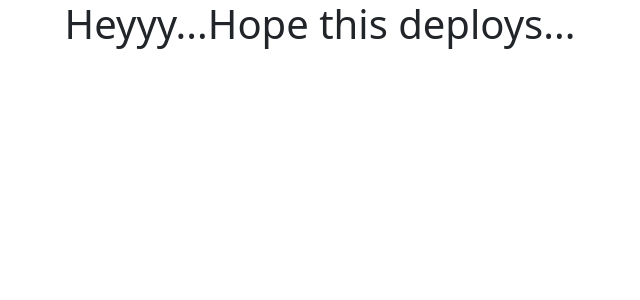
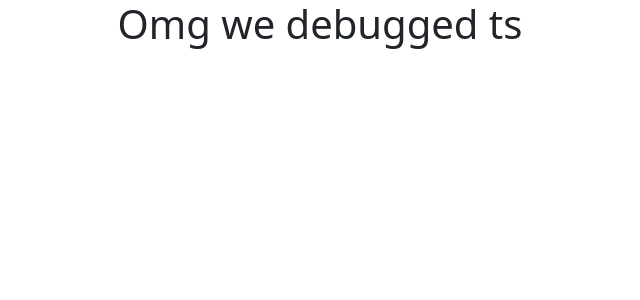
Before and after one commit to Ona0nline/react-weather-final, a React (Create React App) app: page / in a window 1280 px wide. Shown: the top 300 px of the page, without its empty margins (320-960 px from the left). Built offline with nearby package versions, Linux system fonts and the light colour scheme.

Commit message:
Update App.js

```diff
--- a/src/App.js
+++ b/src/App.js
@@ -5,7 +5,7 @@ function App() {
   return (
     <div className="App">
       <div className="container">
-        <h1>Heyyy...Hope this deploys...</h1>
+        <h1>Omg we debugged ts</h1>
       </div>
 
     </div>
```
